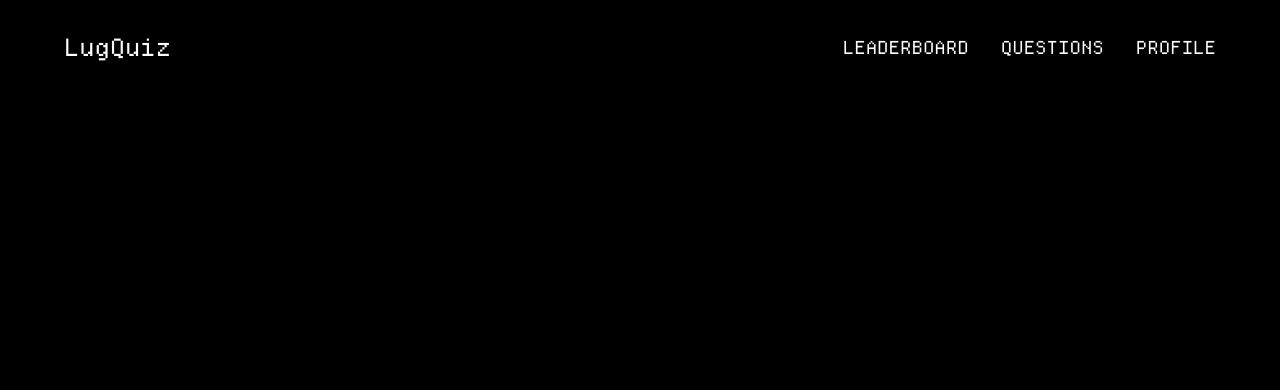
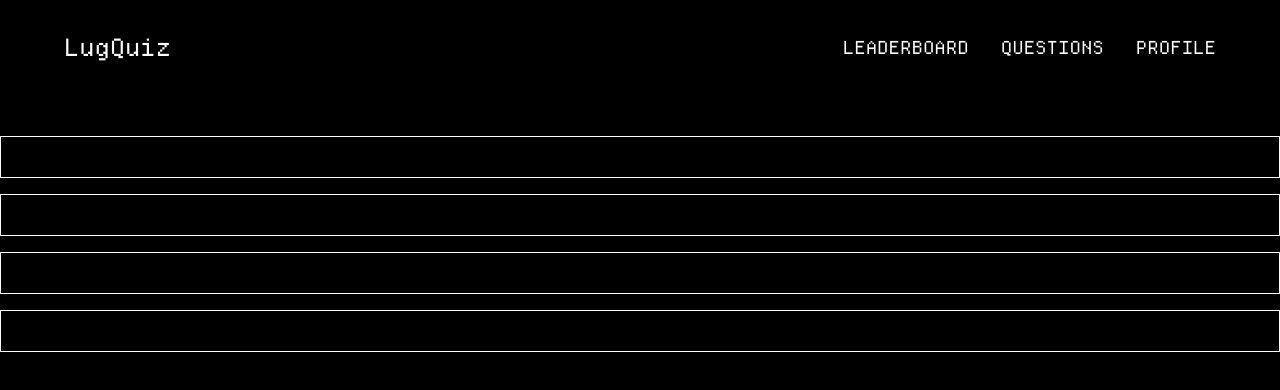
Before and after one commit to ppmpreetham/lug-quiz, a React (Vite) app: page /questions in a window 1280 px wide. Shown: the top 390 px of the page. Built offline with nearby package versions, Linux system fonts and the light colour scheme.

Commit message:
add: questionCard answer, explanation

```diff
--- a/src/components/QuestionCard.tsx
+++ b/src/components/QuestionCard.tsx
@@ -1,4 +1,4 @@
-import { Question } from '../types';
+import { Question } from "../types";
 
 const QuestionCard = ({ question }: { question: Question }) => {
   return (
@@ -6,11 +6,17 @@ const QuestionCard = ({ question }: { question: Question }) => {
       <h2>{question.question}</h2>
       <ul>
         {question.options.map((option, index) => (
-          <li key={index}>{option}</li>
+          <div>
+            <li
+              key={index}
+              className={`border border-white p-2 my-4 ${question.answer !== undefined && question.answer + 1 === index ? "bg-green-600 text-black" : ""}`}
+            >
+              {option}
+            </li>
+          </div>
         ))}
       </ul>
-      <p>Answer: {question.answer.join(', ')}</p>
-      <p>Date: {question.date}</p>
+      <p className="text-xl">{question.explanation}</p>
     </div>
   );
 };
```
